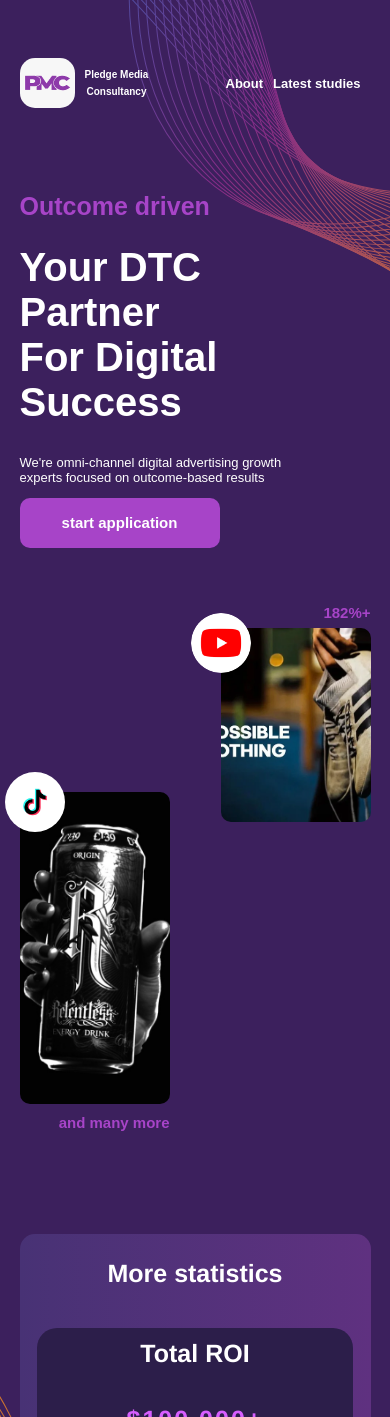
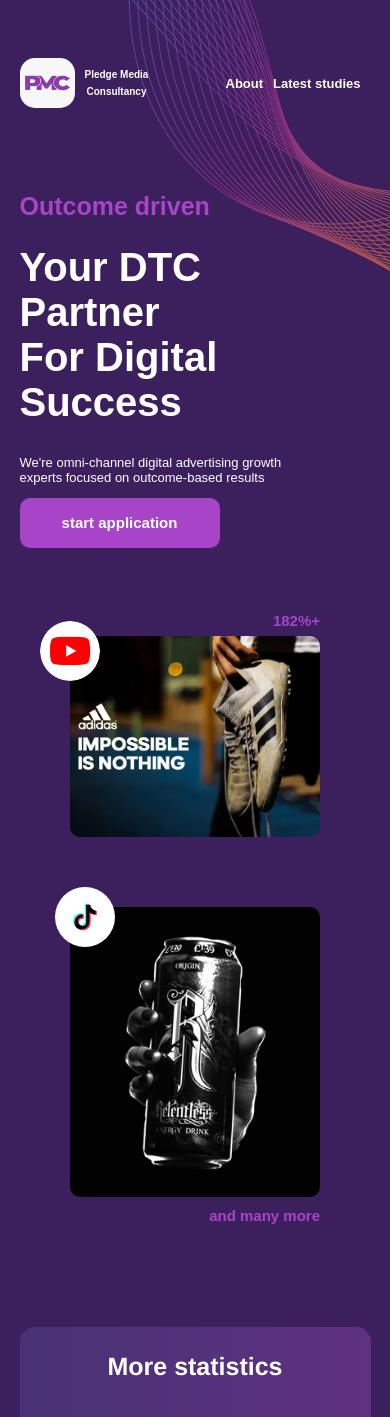
Before and after one commit to imadsaad12/PMC-Agency, a React (Create React App) app: page / in a window 390 px wide. Shown: the top 1417 px of the page. Built offline with nearby package versions, Linux system fonts and the light colour scheme.

Commit message:
responsive fixs

```diff
--- a/src/home/intro/rightSection/index.jsx
+++ b/src/home/intro/rightSection/index.jsx
@@ -18,12 +18,14 @@
 
   return (
     <Container>
-      <ImageContainer style={{ alignSelf: "flex-end", height: "250px" }}>
+      <ImageContainer
+        style={{ alignSelf: !isSmallScreen && "flex-end", height: "250px" }}
+      >
         <Text>182%+</Text>
         <Image src={shoes} />
         <SocialMediaIcon src={youtube} />
       </ImageContainer>
-      <ImageContainer style={{ alignSelf: "flex-start" }}>
+      <ImageContainer style={{ alignSelf: !isSmallScreen && "flex-start" }}>
         <Image src={drink} />
         <SocialMediaIcon
           src={tiktok}
--- a/src/home/intro/rightSection/styles.js
+++ b/src/home/intro/rightSection/styles.js
@@ -11,12 +11,14 @@
   padding-bottom: 20px;
   position: relative;
   @media (max-width: 770px) {
+    height: 70vh;
+    justify-content: space-between;
     align-self: center;
-    justify-content: center;
     margin-right: 0px;
     flex-direction: column;
     width: 90%;
-    margin-top: 50px;
+    margin-top: 15%;
+    gap: 100px;
   }
 `;
 
@@ -26,8 +28,6 @@
   height: 400px;
   border-radius: 10px;
   @media (max-width: 770px) {
-    width: 150px;
-    width: 150px;
   }
 `;
 
```
